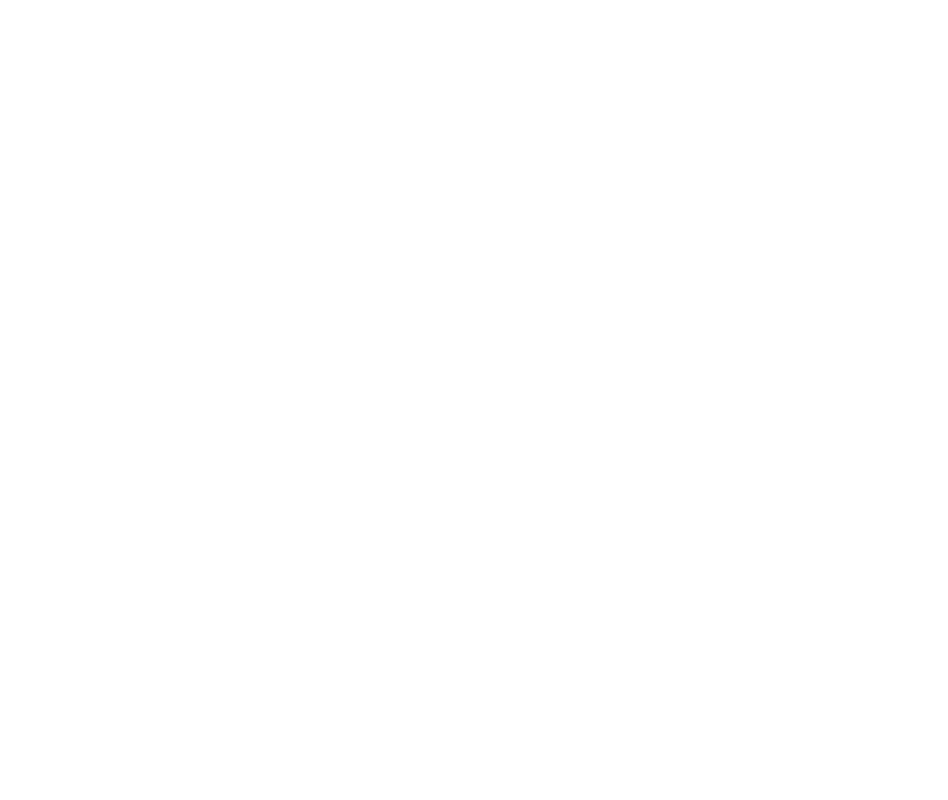
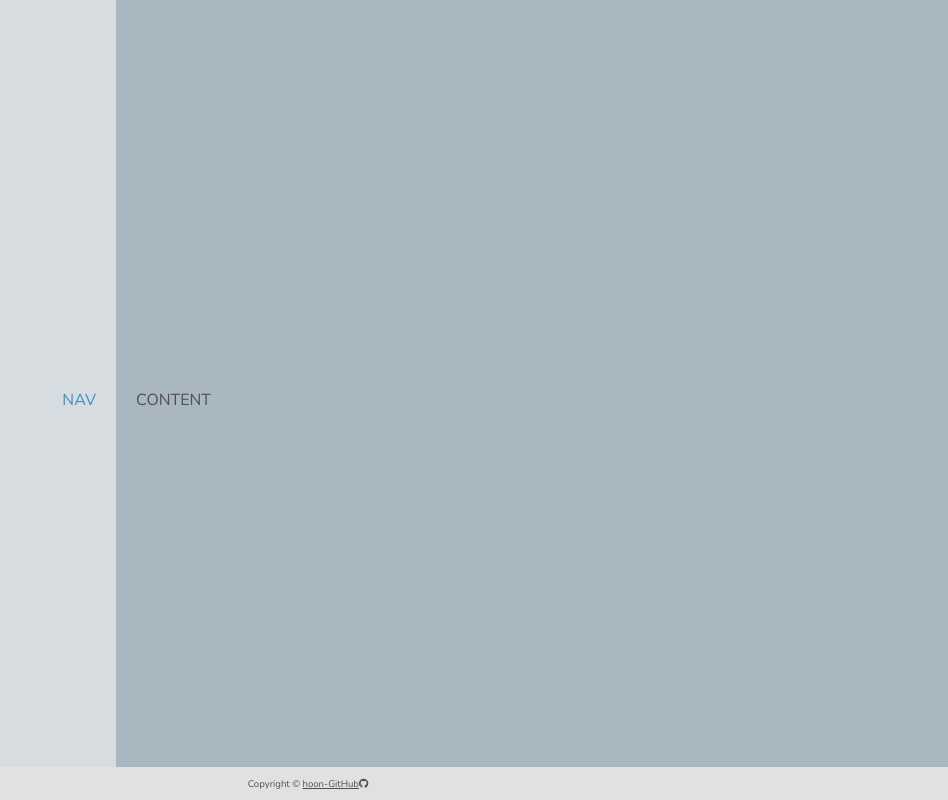
Before and after one commit to hoon-GitHub/odin-weather_app, a plain HTML site: page index.html in a window 1280 px wide. Shown: the whole page, without its empty margins (332-1280 px from the left). Drawn offline with nearby package versions, Linux system fonts and the light colour scheme; no server answers.

Commit message:
Set up basic page layout and write API call

```diff
--- a/index.html
+++ b/index.html
@@ -5,9 +5,21 @@
   <meta name="viewport" content="width=device-width, initial-scale=1.0">
   <title>TOP: Weather App</title>
   <link rel="stylesheet" href="style.css">
+  <script src="https://kit.fontawesome.com/f52a80bc3d.js" crossorigin="anonymous"></script>
+  <link rel="preconnect" href="https://fonts.googleapis.com">
+  <link rel="preconnect" href="https://fonts.gstatic.com" crossorigin>
+  <link href="https://fonts.googleapis.com/css2?family=Nunito:ital,wght@0,200..1000;1,200..1000&display=swap" rel="stylesheet">
 </head>
 <body>
+  <div id="main">
+    <div id="nav">NAV</div>
+    <div id="content">CONTENT</div>
+  </div>
 
+  <footer>
+    <p>Copyright © <a href="https://github.com/hoon-GitHub" target="_blank">
+      hoon-GitHub<i class="fa-brands fa-github"></i></a></p>
+  </footer>
   <script src="script.js"></script>
 </body>
 </html>
--- a/script.js
+++ b/script.js
@@ -0,0 +1,23 @@
+const city = "atlanta"; // default city
+
+async function getWeather (city) {
+  try {
+
+    // fetch weather data
+    const response = await fetch('http://api.weatherapi.com/v1/forecast.json?key=4f55b38b0164467096213919241705&q=' + city + '&days=3&aqi=no&alerts=no', {mode: 'cors'});
+    const weatherData = await response.json();
+
+    // break down data and console-log
+    console.log(weatherData);
+    console.log(weatherData.location);
+    console.log(weatherData.current);
+    console.log(weatherData.forecast.forecastday[0]);
+    console.log(weatherData.forecast.forecastday[1]);
+    console.log(weatherData.forecast.forecastday[2]);
+
+  } catch (error) {
+    console.warn("ERROR: ", error);
+  }
+}
+
+window.onload = getWeather(city);
--- a/style.css
+++ b/style.css
@@ -0,0 +1,78 @@
+* {
+  margin: 0;
+  padding: 0;
+  box-sizing: border-box;
+  outline: none;
+}
+
+:root {
+  --light-gray: rgb(225, 225, 225);
+  --dark-gray: rgb(80, 80, 80);
+  --blue-gray: rgb(62, 144, 191);
+  --nav-bg: #d6dcdf;
+  --content-bg: #a9b7c0;
+  --high: #c75f52;
+  --med: #e4e424;
+  --low: rgb(93, 145, 61);
+}
+
+body {
+  font-family: "Nunito", sans-serif;
+  display: flex;
+  flex-direction: column;
+  align-items: center;
+}
+
+#main {
+  width: 100%;
+  height: 100vh;
+  display: grid;
+  grid-template-columns: 35% 65%;
+}
+
+/* navigation panel on left */
+#nav {
+  width: 100%;
+  background-color: var(--nav-bg);
+  display: flex;
+  flex-direction: column;
+  align-items: flex-end;
+  justify-content: center;
+  padding: 20px;
+  color: var(--blue-gray);
+}
+
+/* content side on the right */
+#content {
+  width: 100%;
+  background-color: var(--content-bg);
+  display: flex;
+  flex-direction: column;
+  align-items: flex-start;
+  justify-content: center;
+  padding: 20px;
+  color: var(--dark-gray)
+}
+
+
+/* sticky footer */
+footer {
+  position: fixed;
+  bottom: 0;
+  width: 100%;
+  background-color: var(--light-gray);
+  padding: 10px;
+  display: flex;
+  justify-content: center;
+  color: var(--dark-gray);
+  font-size: 0.6rem;
+}
+
+footer a {
+  color: var(--dark-gray);
+}
+
+footer a:hover {
+  color: black;
+  text-decoration: none;
+}
```
